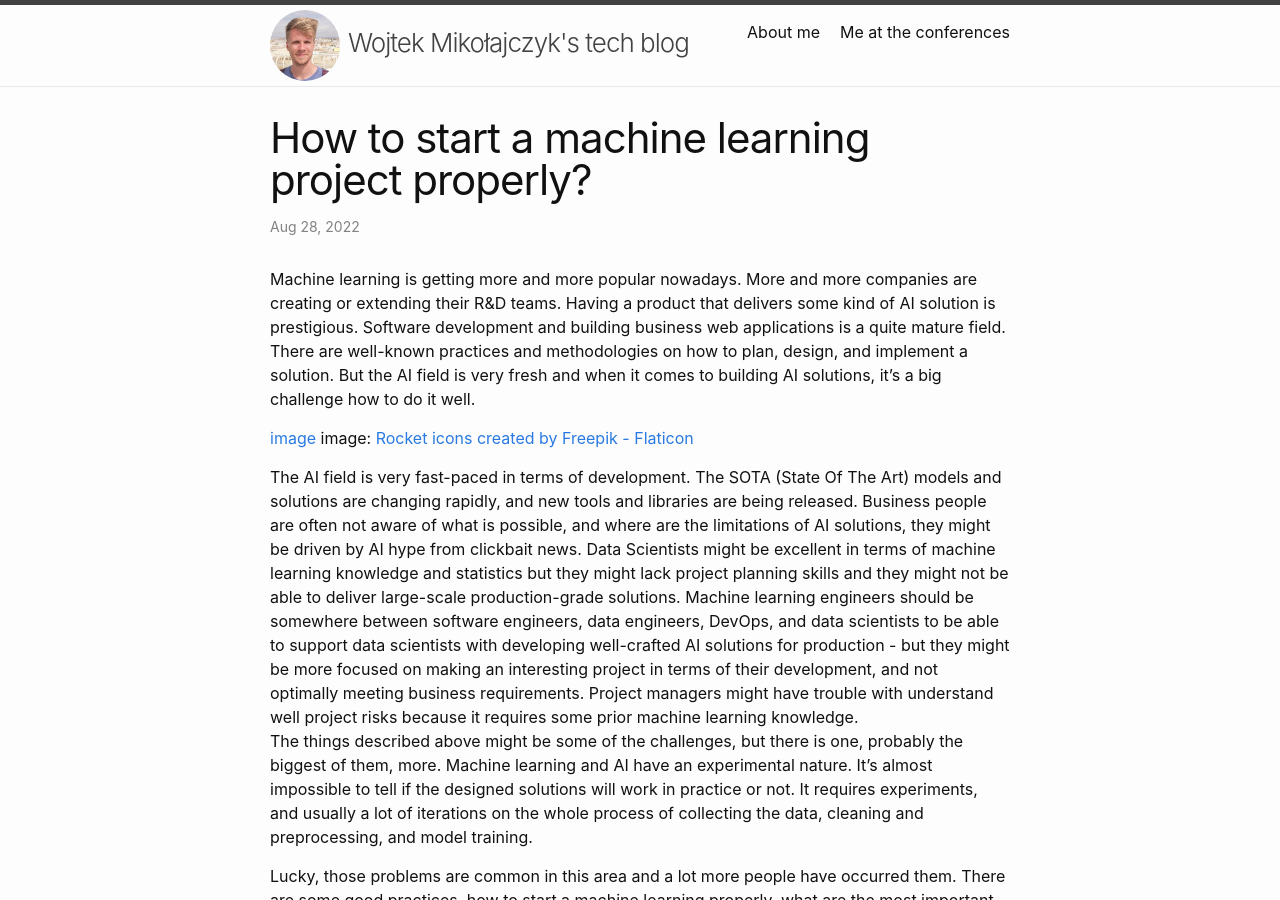
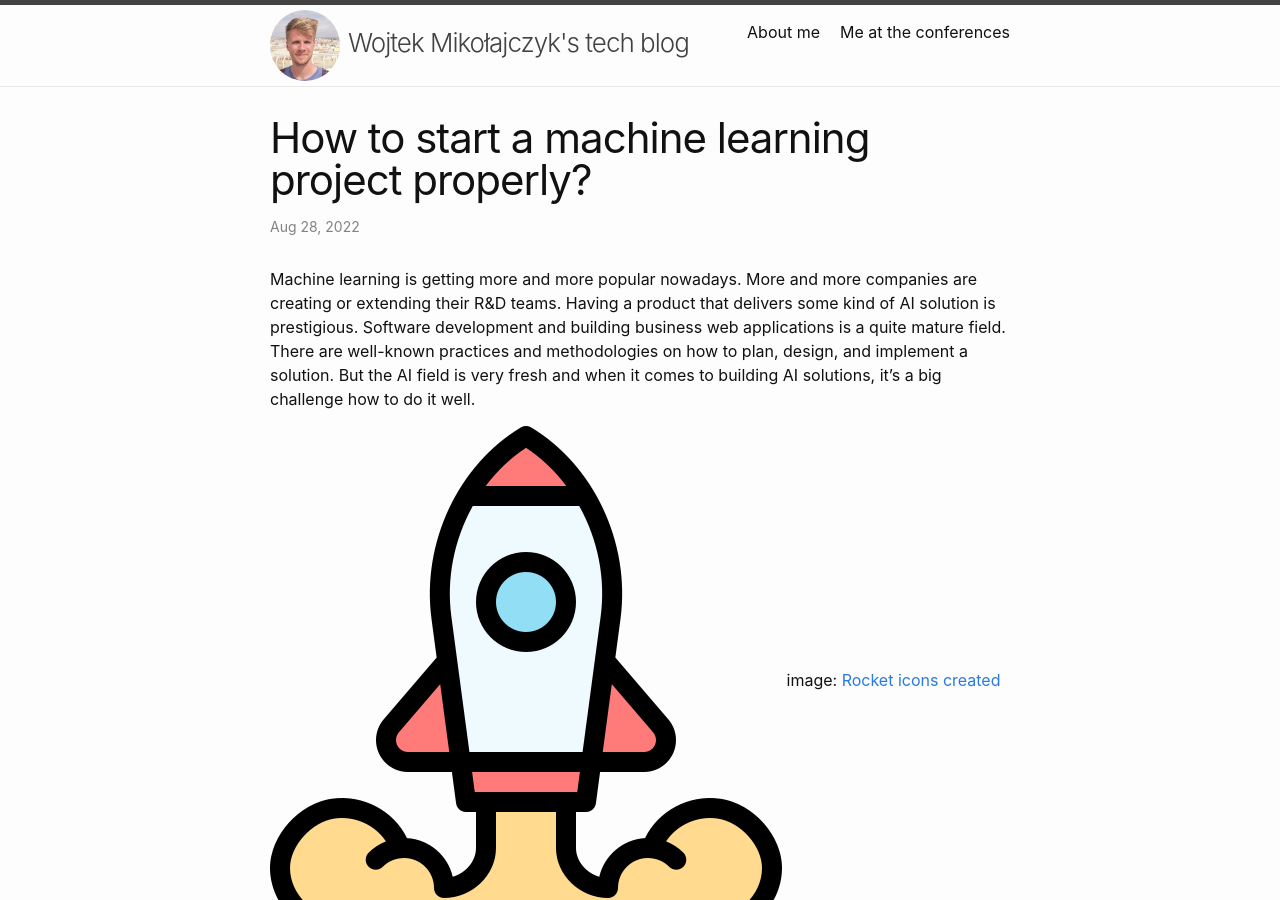
Before and after one commit to wmikolajczyk/womiko-blog, a Jekyll site: the page built from _posts/2022-04-18-starting-ml-project.markdown, in a window 1280 px wide and 900 px high. Built offline with Jekyll 4.4.1, drawn with Linux system fonts in a browser that asks for light colours; comment, search, counter and statistics services are not loaded.

Commit message:
Fix an image

```diff
--- a/_posts/2022-04-18-starting-ml-project.markdown
+++ b/_posts/2022-04-18-starting-ml-project.markdown
@@ -6,7 +6,7 @@ tags: machine learning ml machine-learning python project start
 ---
 Machine learning is getting more and more popular nowadays. More and more companies are creating or extending their R&D teams. Having a product that delivers some kind of AI solution is prestigious. Software development and building business web applications is a quite mature field. There are well-known practices and methodologies on how to plan, design, and implement a solution. But the AI field is very fresh and when it comes to building AI solutions, it's a big challenge how to do it well.
 
-[image](/assets/images/rocket.png "starting a project")
+![image](/assets/images/rocket.png "starting a project")
 image: <a href="https://www.flaticon.com/free-icons/rocket" title="rocket icons">Rocket icons created by Freepik - Flaticon</a>
 
 The AI field is very fast-paced in terms of development. The SOTA (State Of The Art) models and solutions are changing rapidly, and new tools and libraries are being released. Business people are often not aware of what is possible, and where are the limitations of AI solutions, they might be driven by AI hype from clickbait news. Data Scientists might be excellent in terms of machine learning knowledge and statistics but they might lack project planning skills and they might not be able to deliver large-scale production-grade solutions. Machine learning engineers should be somewhere between software engineers, data engineers, DevOps, and data scientists to be able to support data scientists with developing well-crafted AI solutions for production - but they might be more focused on making an interesting project in terms of their development, and not optimally meeting business requirements. Project managers might have trouble with understand well project risks because it requires some prior machine learning knowledge.\
```
